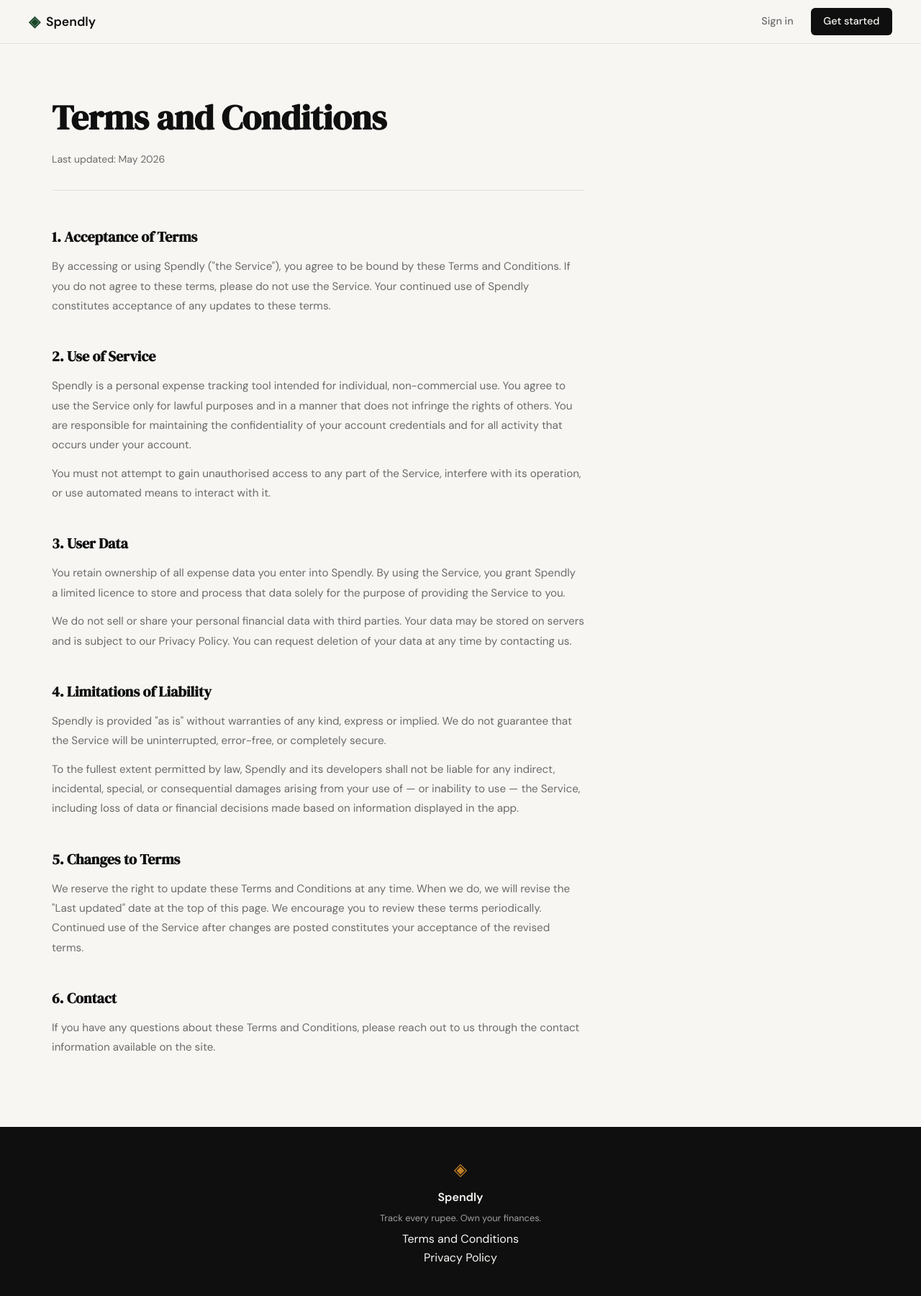
After one commit to Parveenraj/Spendliy, a Flask app: page /terms in a window 1280 px wide. The commit adds this page. Shown: the whole page at 72% size. Run offline with Flask 3, Linux system fonts and the light colour scheme.

```diff
--- a/app.py
+++ b/app.py
@@ -26,6 +26,11 @@ def login():
 # Placeholder routes — students will implement these                  #
 # ------------------------------------------------------------------ #
 
+@app.route("/terms")
+def terms():
+    return render_template("terms.html")
+
+
 @app.route("/logout")
 def logout():
     return "Logout — coming in Step 3"
--- a/templates/base.html
+++ b/templates/base.html
@@ -35,7 +35,7 @@
             <span class="footer-name">Spendly</span>
             <p class="footer-copy">Track every rupee. Own your finances.</p>
             <div class="footer-links">
-                <div><a href="#">Terms and Conditions</a></div>
+                <div><a href="/terms">Terms and Conditions</a></div>
                 <div><a href="#">Privacy Policy</a></div>
             </div>
         </div>
--- /dev/null
+++ b/templates/terms.html
@@ -0,0 +1,114 @@
+{% extends "base.html" %}
+
+{% block title %}Terms and Conditions — Spendly{% endblock %}
+
+{% block content %}
+
+<section class="terms-section">
+    <div class="terms-inner">
+
+        <div class="terms-header">
+            <h1 class="terms-title">Terms and Conditions</h1>
+            <p class="terms-meta">Last updated: May 2026</p>
+        </div>
+
+        <div class="terms-body">
+
+            <div class="terms-block">
+                <h2>1. Acceptance of Terms</h2>
+                <p>By accessing or using Spendly ("the Service"), you agree to be bound by these Terms and Conditions. If you do not agree to these terms, please do not use the Service. Your continued use of Spendly constitutes acceptance of any updates to these terms.</p>
+            </div>
+
+            <div class="terms-block">
+                <h2>2. Use of Service</h2>
+                <p>Spendly is a personal expense tracking tool intended for individual, non-commercial use. You agree to use the Service only for lawful purposes and in a manner that does not infringe the rights of others. You are responsible for maintaining the confidentiality of your account credentials and for all activity that occurs under your account.</p>
+                <p>You must not attempt to gain unauthorised access to any part of the Service, interfere with its operation, or use automated means to interact with it.</p>
+            </div>
+
+            <div class="terms-block">
+                <h2>3. User Data</h2>
+                <p>You retain ownership of all expense data you enter into Spendly. By using the Service, you grant Spendly a limited licence to store and process that data solely for the purpose of providing the Service to you.</p>
+                <p>We do not sell or share your personal financial data with third parties. Your data may be stored on servers and is subject to our Privacy Policy. You can request deletion of your data at any time by contacting us.</p>
+            </div>
+
+            <div class="terms-block">
+                <h2>4. Limitations of Liability</h2>
+                <p>Spendly is provided "as is" without warranties of any kind, express or implied. We do not guarantee that the Service will be uninterrupted, error-free, or completely secure.</p>
+                <p>To the fullest extent permitted by law, Spendly and its developers shall not be liable for any indirect, incidental, special, or consequential damages arising from your use of — or inability to use — the Service, including loss of data or financial decisions made based on information displayed in the app.</p>
+            </div>
+
+            <div class="terms-block">
+                <h2>5. Changes to Terms</h2>
+                <p>We reserve the right to update these Terms and Conditions at any time. When we do, we will revise the "Last updated" date at the top of this page. We encourage you to review these terms periodically. Continued use of the Service after changes are posted constitutes your acceptance of the revised terms.</p>
+            </div>
+
+            <div class="terms-block">
+                <h2>6. Contact</h2>
+                <p>If you have any questions about these Terms and Conditions, please reach out to us through the contact information available on the site.</p>
+            </div>
+
+        </div>
+    </div>
+</section>
+
+{% endblock %}
+
+{% block head %}
+<style>
+    .terms-section {
+        padding: 4rem 2rem 6rem;
+        max-width: var(--max-width);
+        margin: 0 auto;
+    }
+
+    .terms-header {
+        margin-bottom: 3rem;
+        border-bottom: 1px solid var(--border);
+        padding-bottom: 2rem;
+    }
+
+    .terms-title {
+        font-family: var(--font-display);
+        font-size: clamp(2rem, 4vw, 3rem);
+        color: var(--ink);
+        margin-bottom: 0.5rem;
+    }
+
+    .terms-meta {
+        font-size: 0.875rem;
+        color: var(--ink-muted);
+    }
+
+    .terms-inner {
+        max-width: 740px;
+    }
+
+    .terms-body {
+        display: flex;
+        flex-direction: column;
+        gap: 2.5rem;
+    }
+
+    .terms-block h2 {
+        font-family: var(--font-display);
+        font-size: 1.25rem;
+        color: var(--ink);
+        margin-bottom: 0.75rem;
+    }
+
+    .terms-block p {
+        font-size: 0.95rem;
+        color: var(--ink-muted);
+        line-height: 1.8;
+        margin-bottom: 0.75rem;
+    }
+
+    .terms-block p:last-child {
+        margin-bottom: 0;
+    }
+
+    @media (max-width: 600px) {
+        .terms-section { padding: 2.5rem 1rem 4rem; }
+    }
+</style>
+{% endblock %}
```
